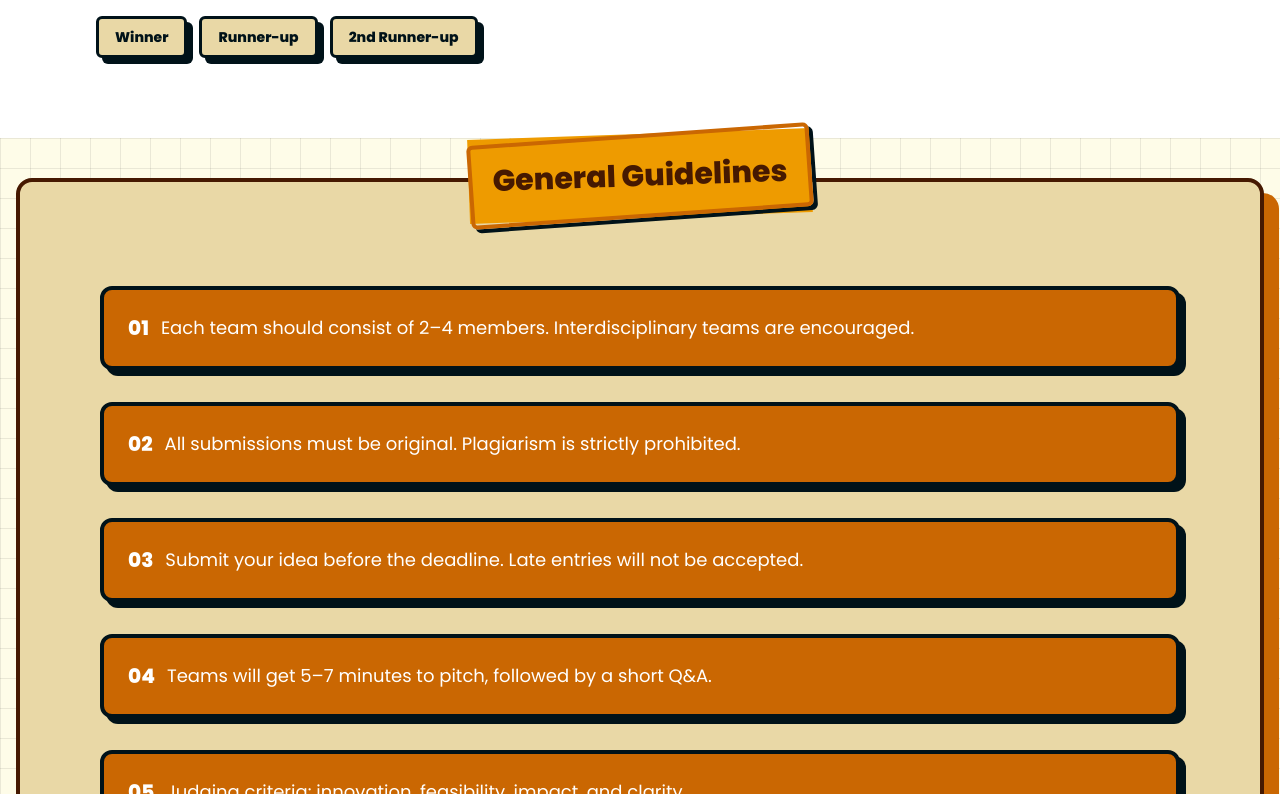
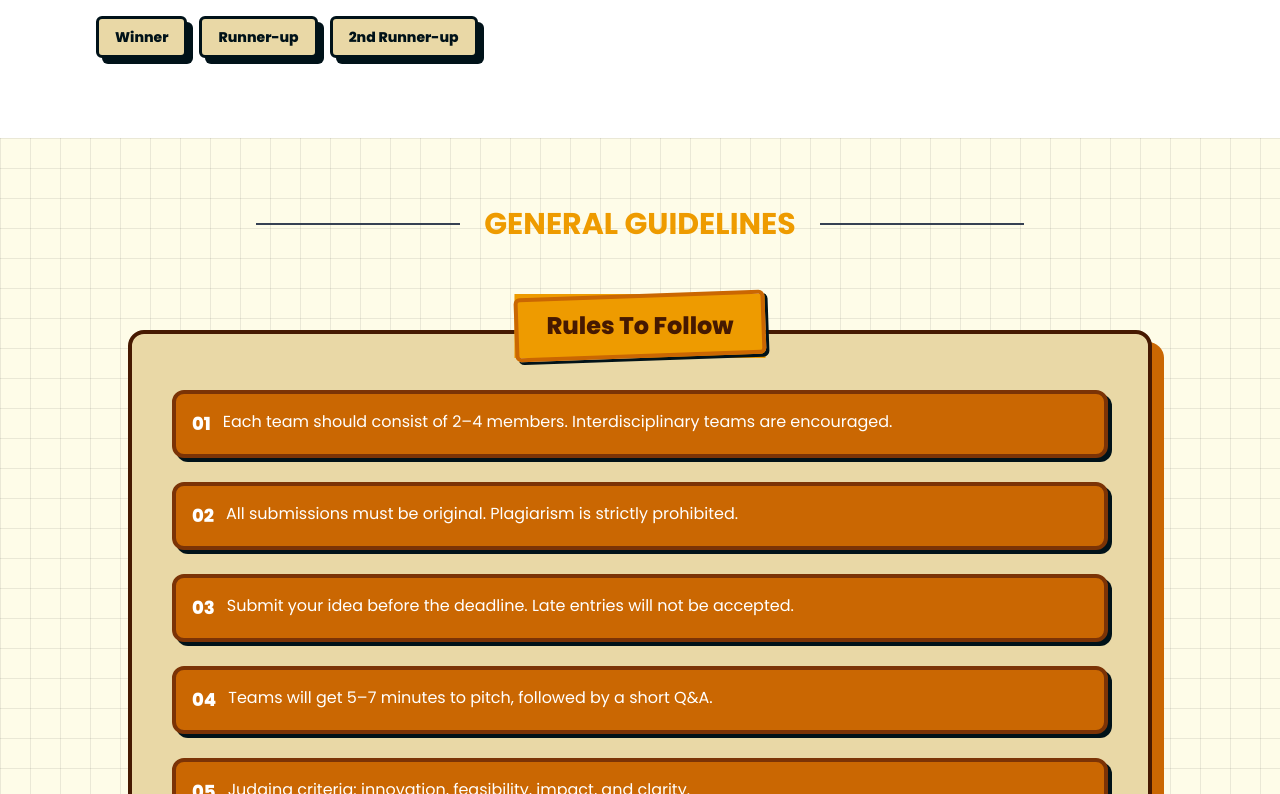
Before and after one commit to Microsoft-Learn-Students-Club/Ideathon-website, a React (Vite) app: page / in a window 1280 px wide. Shown: the part 3946-4740 px from the top of the page. Built offline with nearby package versions, Linux system fonts and the light colour scheme.

Commit message:
Updated the Guideline Section

```diff
--- a/src/components/GeneralGuidelines.jsx
+++ b/src/components/GeneralGuidelines.jsx
@@ -1,5 +1,4 @@
 import React from "react";
-import { motion } from "framer-motion";
 
 const guidelines = [
   "Each team should consist of 2–4 members. Interdisciplinary teams are encouraged.",
@@ -20,50 +19,43 @@ export default function GeneralGuidelines() {
         `,
         backgroundSize: "30px 30px"
       }}
-      className="min-h-screen flex items-center justify-center px-4 py-10 font-sans"
+      className="min-h-screen flex flex-col gap-10 items-center justify-center px-4 py-10 font-sans"
     >
+         <h2 className="flex mx-auto items-center text-3xl font-bold text-yellow uppercase mb-12 w-full max-w-3xl">
+        <span className="flex-grow h-[2px] bg-gray-700"></span>
+        <span className="px-6">General Guidelines</span>
+        <span className="flex-grow h-[2px] bg-gray-700"></span>
+      </h2>
+
       {/* Main Card */}
-      <motion.div
-        initial={{ opacity: 0, y: 40 }}
-        animate={{ opacity: 1, y: 0 }}
-        transition={{ duration: 0.6, ease: "easeOut" }}
-        className="relative bg-[var(--color-cream)] rounded-2xl p-8 pt-16 md:p-20 w-full max-w-7xl shadow-[15px_15px_0px_var(--color-orange)] border-4 border-amber-950"
-      >
+      <div className="relative bg-[var(--color-cream)] rounded-2xl p-6 pt-14 md:p-10 w-full max-w-5xl shadow-[12px_12px_0px_var(--color-orange)] border-4 border-amber-950">
+
         {/* Tape Title */}
-        <motion.div
-          initial={{ rotate: -3, y: -10, opacity: 0 }}
-          animate={{ rotate: -2, y: 0, opacity: 1 }}
-          transition={{ duration: 0.6, ease: "easeOut" }}
-          className="absolute -top-12 sm:text-center bg-yellow left-1/2 max-w-2xl max-h-2xl -translate-x-1/2 px-6 py-6"
-        >
-          <h2 className="relative text-2xl text-center md:text-3xl font-extrabold text-amber-950 z-10">
-            General Guidelines
+        <div className="absolute -top-10 sm:text-center bg-yellow left-1/2 -translate-x-1/2  px-8 py-4">
+          <h2 className="relative text-xl text-center md:text-2xl font-extrabold text-amber-950 z-10">
+            Rules To Follow
           </h2>
           {/* Tape effect */}
-          <div className="absolute inset-0 -rotate-2 border-4 border-[var(--color-orange)] rounded-md shadow-[4px_4px_0px_var(--color-black)] -z-10"></div>
-        </motion.div>
+          <div className="absolute inset-0 -rotate-2 border-4 border-[var(--color-orange)] rounded-md shadow-[3px_3px_0px_var(--color-black)] -z-10"></div>
+        </div>
 
         {/* Guidelines List */}
-        <ul className="grid gap-6 md:gap-8 mt-6">
+        <ul className="grid gap-4 md:gap-6 mt-4">
           {guidelines.map((rule, index) => (
-            <motion.li
+            <li
               key={index}
-              initial={{ opacity: 0, x: -30 }}
-              animate={{ opacity: 1, x: 0 }}
-              transition={{ duration: 0.4, delay: index * 0.15 }}
-              whileHover={{ scale: 1.03, rotate: 1 }}
-              className="flex items-start gap-3 p-4 md:p-6 border-4 border-[var(--color-black)] rounded-xl
-                bg-[var(--color-orange)] text-white shadow-[6px_6px_0px_var(--color-black)]
-                transition-transform duration-200"
+              className="flex items-start gap-3 p-3 md:p-4 border-4 border-amber-900 rounded-xl
+              bg-[var(--color-orange)] text-white shadow-[4px_4px_0px_var(--color-black)]
+              hover:-translate-y-1 hover:rotate-1 transition-transform duration-200"
             >
-              <span className="font-extrabold text-lg md:text-xl">
+              <span className="font-extrabold text-base md:text-lg">
                 {index + 1 < 10 ? `0${index + 1}` : index + 1}
               </span>
-              <span className="text-base md:text-lg">{rule}</span>
-            </motion.li>
+              <span className="text-sm md:text-base">{rule}</span>
+            </li>
           ))}
         </ul>
-      </motion.div>
+      </div>
     </div>
   );
 }
```
